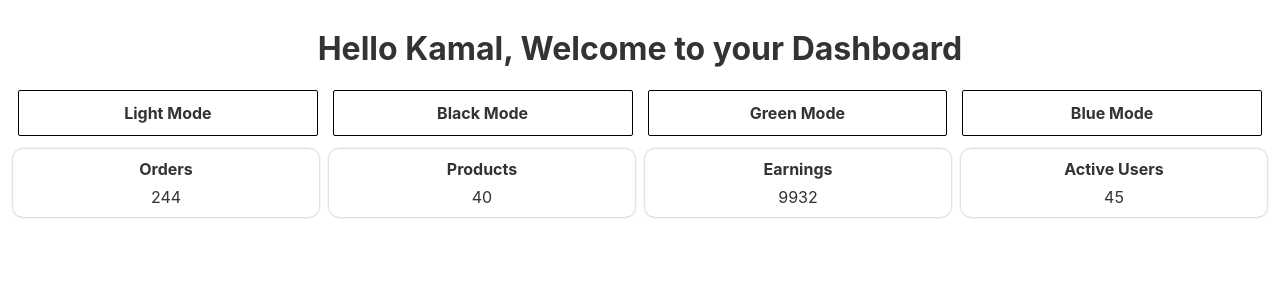
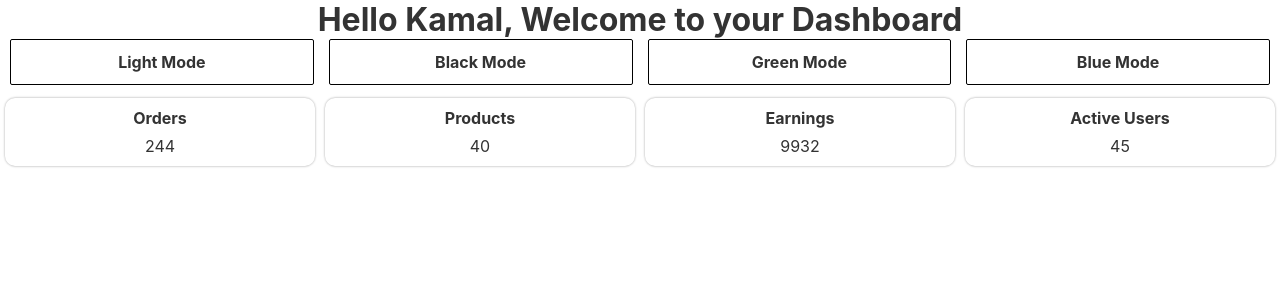
Before and after one commit to medredakamal/kam-svelte-changetheme, a Svelte app: page / in a window 1280 px wide. Shown: the top 300 px of the page. Built offline with nearby package versions, Linux system fonts and the light colour scheme.

Commit message:
Removing margin, padding from body using svelte:head

```diff
--- a/src/App.svelte
+++ b/src/App.svelte
@@ -44,6 +44,19 @@
     </div>
   </section>
 </main>
+
+<svelte:head>
+  <style>
+    * {
+      margin: 0;
+      padding: 0;
+    }
+    body {
+      margin: 0;
+      padding: 0;
+    }
+  </style>
+</svelte:head>
 
 <style>
   h1 {
```
